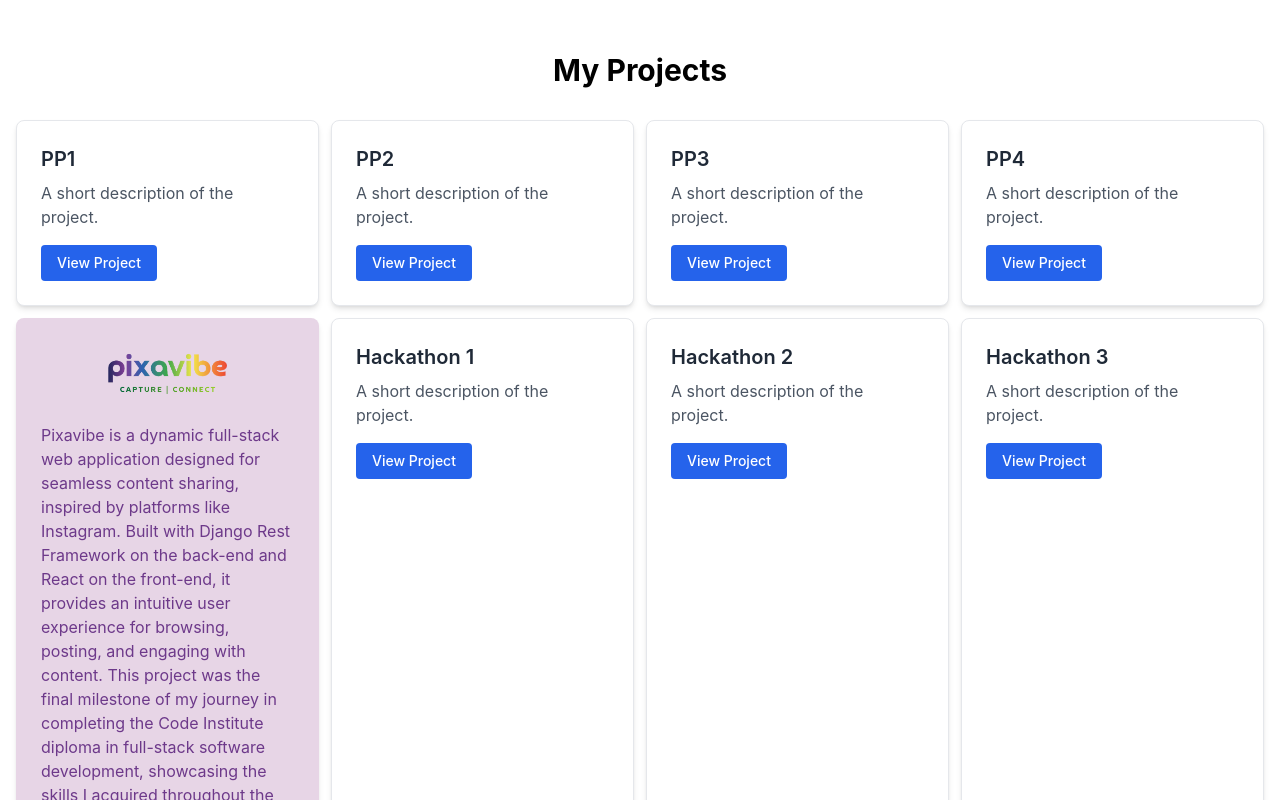
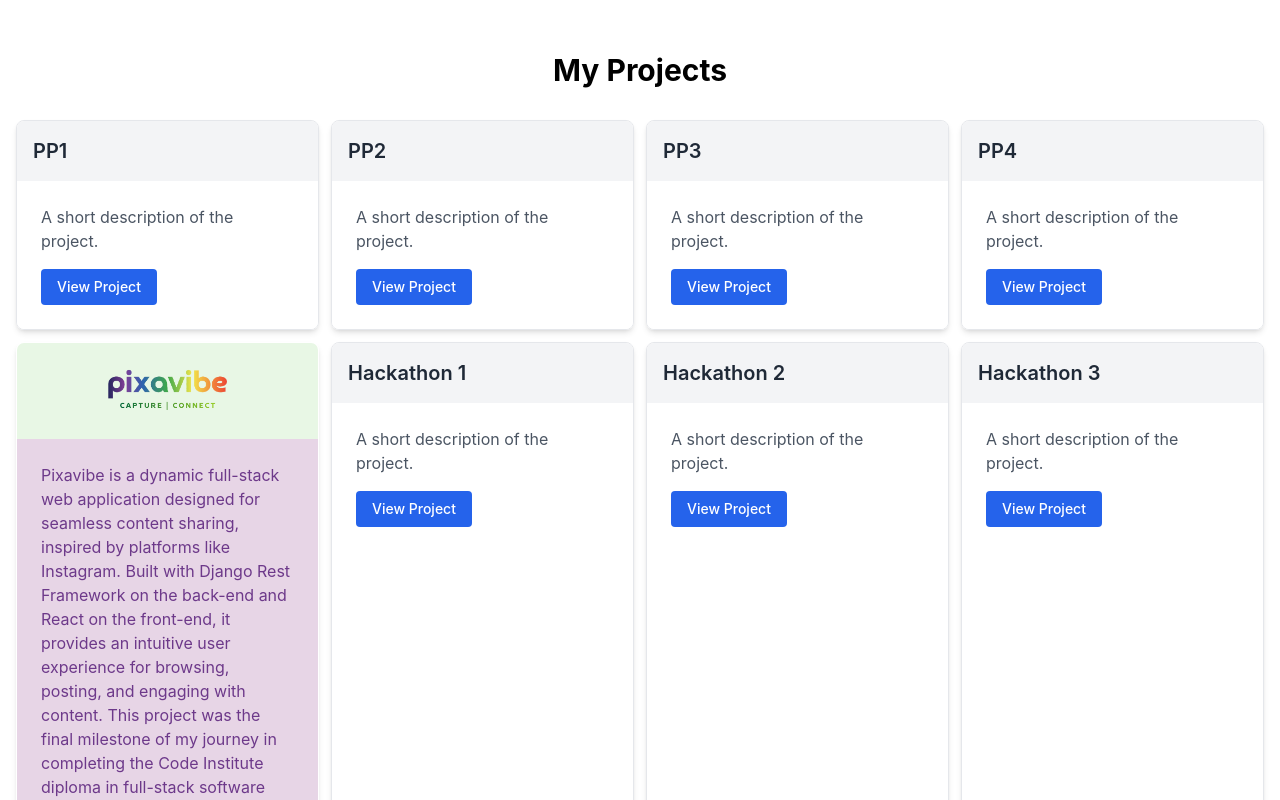
Before and after one commit to JaqiKal/code-cargo, a React (Create React App) app: page / in a window 1280 px wide. Shown: the part 1180-1980 px from the top of the page. Built offline with nearby package versions, Linux system fonts and the light colour scheme.

Commit message:
feat: Add different style to card header

```diff
--- a/src/components/Portfolio.js
+++ b/src/components/Portfolio.js
@@ -49,32 +49,32 @@ const Portfolio = () => {
             <div
               key={index}
               className={`max-w-sm mx-auto border rounded-lg shadow-md overflow-hidden hover:shadow-lg transition-shadow duration-300 ${
-                project.title === "Pixavibe" ? "bg-[rgb(231,213,230)] border-transparent" : "bg-white border-gray-200"
+                project.title === "Pixavibe" ? "border-transparent" : "border-gray-200"
               }`}
             >
-              <div className="p-6">
+              {/* Title/Logo Section */}
+              <div
+                className={`p-4 ${
+                  project.title === "Pixavibe" ? "bg-[rgb(232,247,229)]" : "bg-gray-100"
+                }`}
+              >
                 {project.logo ? (
                   <img
                     src={project.logo}
                     alt={`${project.title} Logo`}
-                    className="mx-auto mb-4 max-h-16" // Style for logo size and alignment
+                    className="mx-auto max-h-16"
                   />
                 ) : (
-                  <h3
-                    className={`text-xl font-semibold mb-2 ${
-                      project.title === "Pixavibe" ? "text-[rgb(109,57,138)]" : "text-gray-800"
-                    }`}
-                  >
-                    {project.title}
-                  </h3>
+                  <h3 className="text-xl font-semibold text-gray-800">{project.title}</h3>
                 )}
-                <p
-                  className={`mb-4 ${
-                    project.title === "Pixavibe" ? "text-[rgb(109,57,138)]" : "text-gray-600"
-                  }`}
-                >
-                  {project.description}
-                </p>
+              </div>
+              {/* Content Section */}
+              <div
+                className={`p-6 ${
+                  project.title === "Pixavibe" ? "bg-[rgb(231,213,230)] text-[rgb(109,57,138)]" : "bg-white text-gray-600"
+                }`}
+              >
+                <p className="mb-4">{project.description}</p>
                 {project.links ? (
                   <div className="space-y-2">
                     <a
```
